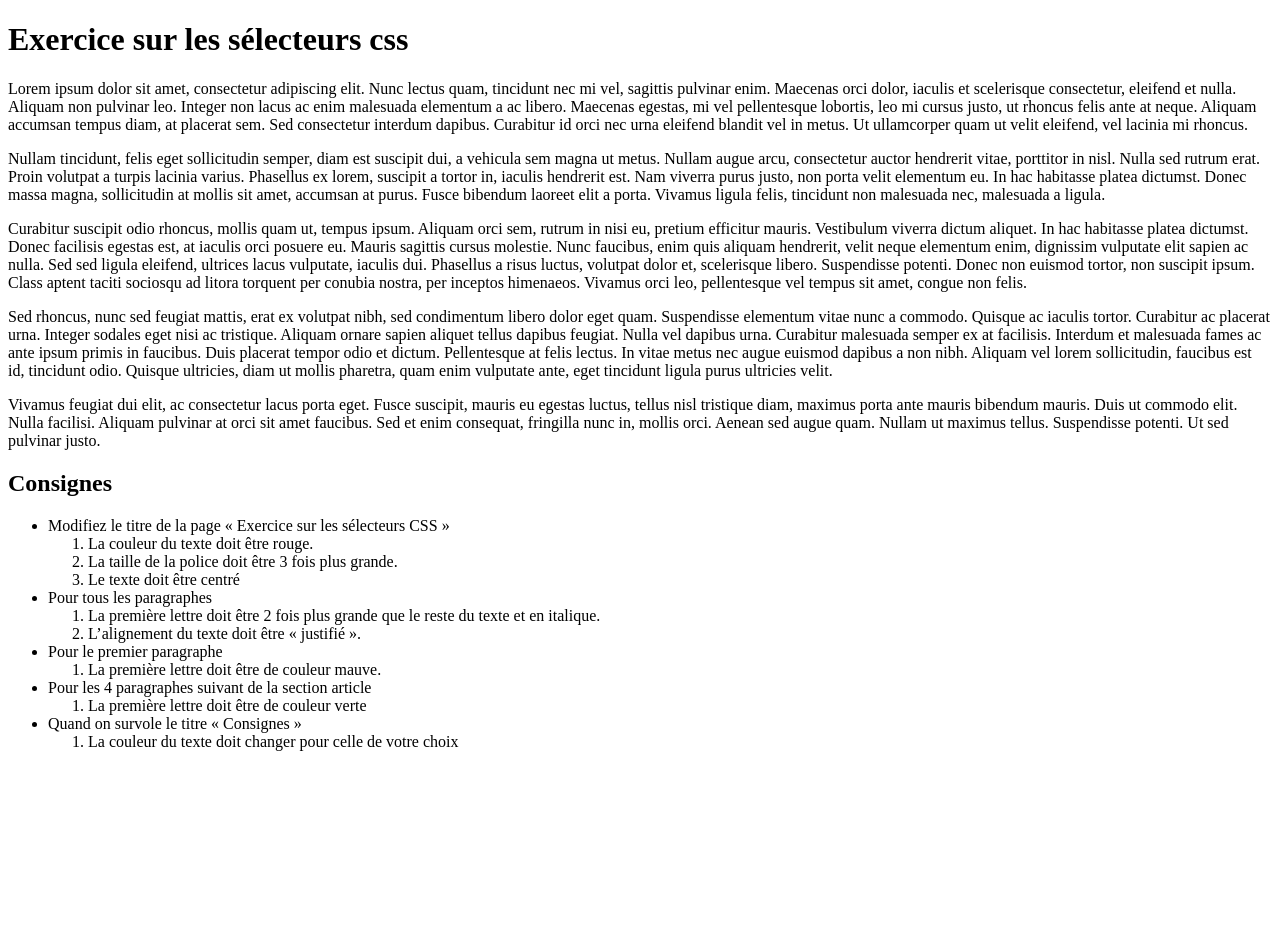
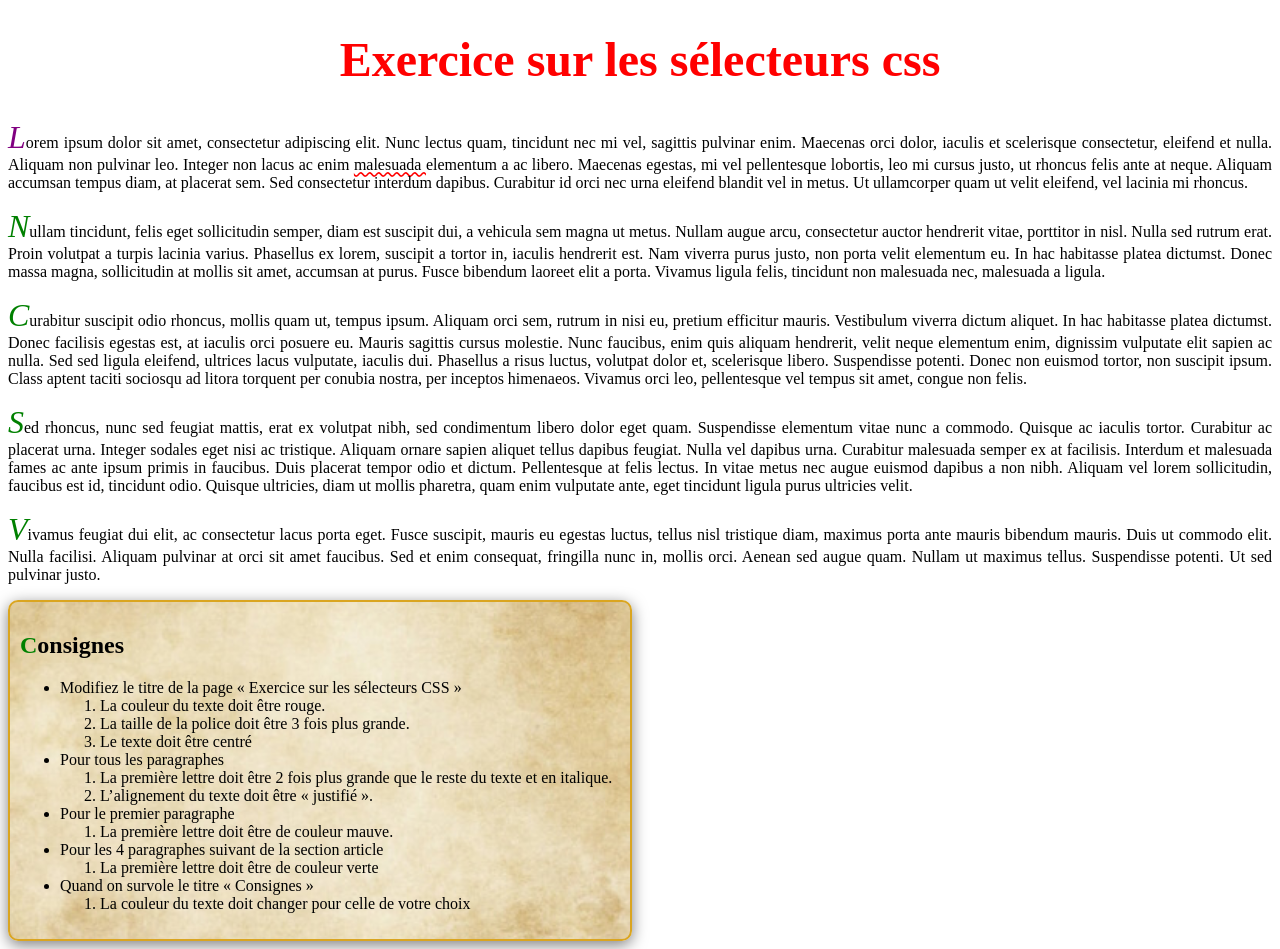
Before and after one commit to Design-Web-A2025-gr1/ex06-selecteur-cgvicto-2538152, a plain HTML site: page index.html in a window 1280 px wide. Before the commit the page ends 800 px from the top, so only its background shows below. Drawn offline with Linux system fonts and the light colour scheme.

Commit message:
Commit 1

```diff
--- /dev/null
+++ b/CSS/style.css
@@ -0,0 +1,55 @@
+#titrePage {
+    color: red;
+    font-size: 3em;
+    text-align: center;
+}
+
+p::first-letter {
+    font-size: 2em;
+    font-style: italic;
+}
+
+p {
+    text-align: justify;
+}
+
+#paragraphe1::first-letter {
+    color: purple;
+}
+
+.paragraphe::first-letter {
+    color: green;
+}
+
+div h2:hover {
+    color: mediumaquamarine;
+}
+
+
+
+#malesuada-link {
+    color: inherit;
+    text-decoration: underline wavy red;
+}
+
+#malesuada-link:hover {
+    background-color: #ffea00;
+    text-decoration: none;
+    color: inherit;
+}
+
+
+
+div {
+    border: 2px solid #daa520;
+    border-radius: 10px;
+    width: 600px;
+    padding: 10px;
+
+    background-image: url(../Assets/Images/ex04_image_fond.jpg);
+    background-size: cover;
+    background-position: center;
+
+    /* Ombres */
+    box-shadow: 0 4px 15px rgba(0, 0, 0, 0.5);
+}
--- a/index.html
+++ b/index.html
@@ -7,7 +7,8 @@
     <meta http-equiv="X-UA-Compatible" content="IE=edge">
     <meta name="viewport" content="width=device-width, initial-scale=1.0">
 
-        <title>Exercice sélecteurs</title>
+    <link rel="stylesheet" href="./CSS/style.css">
+    <title>Exercice sur les sélecteurs CSS </title>
 
 </head>
 
@@ -21,7 +22,13 @@
             <span>L</span>orem ipsum dolor sit amet, consectetur adipiscing elit. Nunc lectus quam,
             tincidunt nec mi vel, sagittis pulvinar enim. Maecenas orci dolor, iaculis
             et scelerisque consectetur, eleifend et nulla. Aliquam non pulvinar leo.
-                Integer non lacus ac enim malesuada elementum a ac libero. Maecenas egestas,
+            Integer non lacus ac enim
+            <a id="malesuada-link"
+                href="https://www.wordhippo.com/what-is/the-meaning-of/latin-word-0cade2ebecd513911ffa8b261a82b43080eff506.html"
+                target="_blank" >
+                malesuada
+            </a>
+            elementum a ac libero. Maecenas egestas,
             mi vel pellentesque lobortis, leo mi cursus justo, ut rhoncus felis ante at
             neque. Aliquam accumsan tempus diam, at placerat sem. Sed consectetur interdum
             dapibus. Curabitur id orci nec urna eleifend blandit vel in metus. Ut ullamcorper
@@ -62,7 +69,8 @@
         </p>
 
         <p id="paragraphe5" class="paragraphe">
-                <span>V</span>ivamus feugiat dui elit, ac consectetur lacus porta eget. Fusce suscipit, mauris eu egestas luctus,
+            <span>V</span>ivamus feugiat dui elit, ac consectetur lacus porta eget. Fusce suscipit, mauris eu egestas
+            luctus,
             tellus nisl tristique diam, maximus porta ante mauris bibendum mauris. Duis ut commodo elit. Nulla
             facilisi. Aliquam pulvinar at orci sit amet faucibus. Sed et enim consequat, fringilla nunc in,
             mollis orci. Aenean sed augue quam. Nullam ut maximus tellus. Suspendisse potenti. Ut sed pulvinar justo.
```
Also changed, not shown: Assets/Images/ex04_image_fond.jpg (added). Lines whose indentation alone changed are shown as unchanged.
